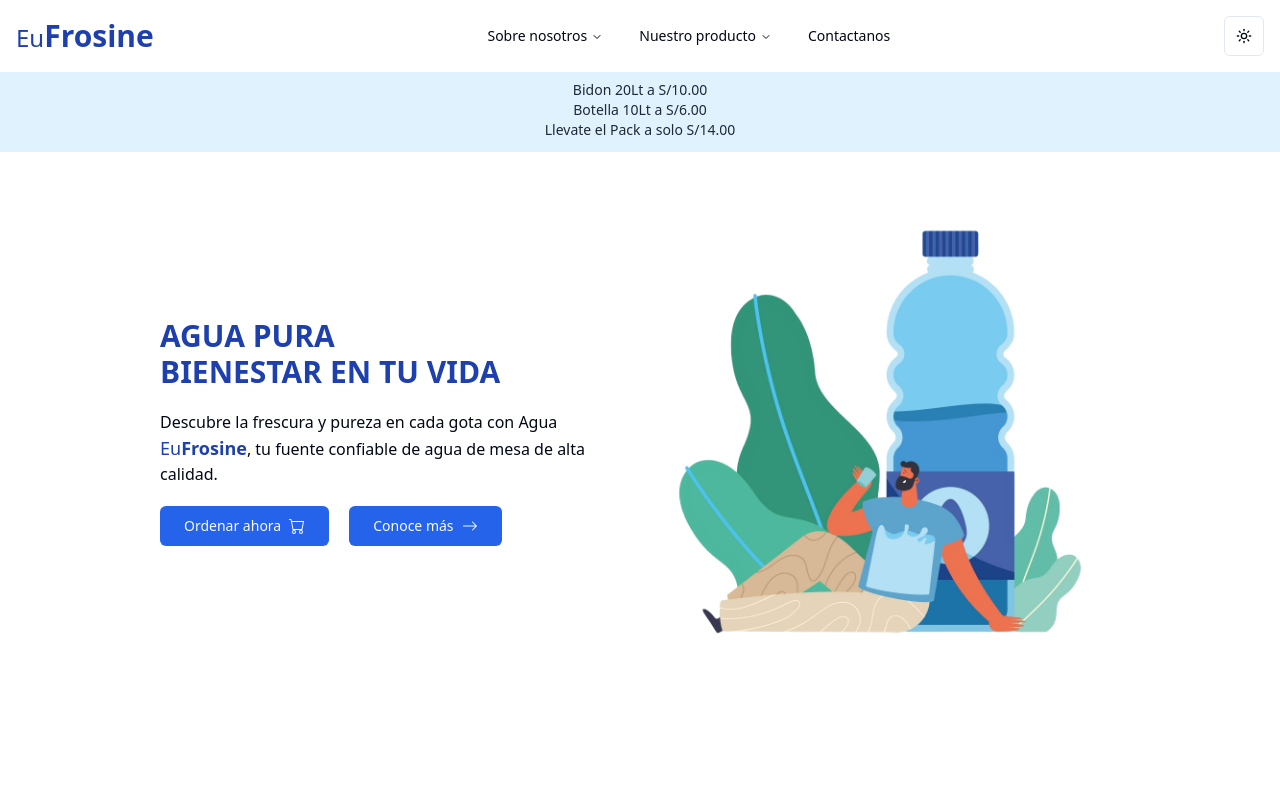
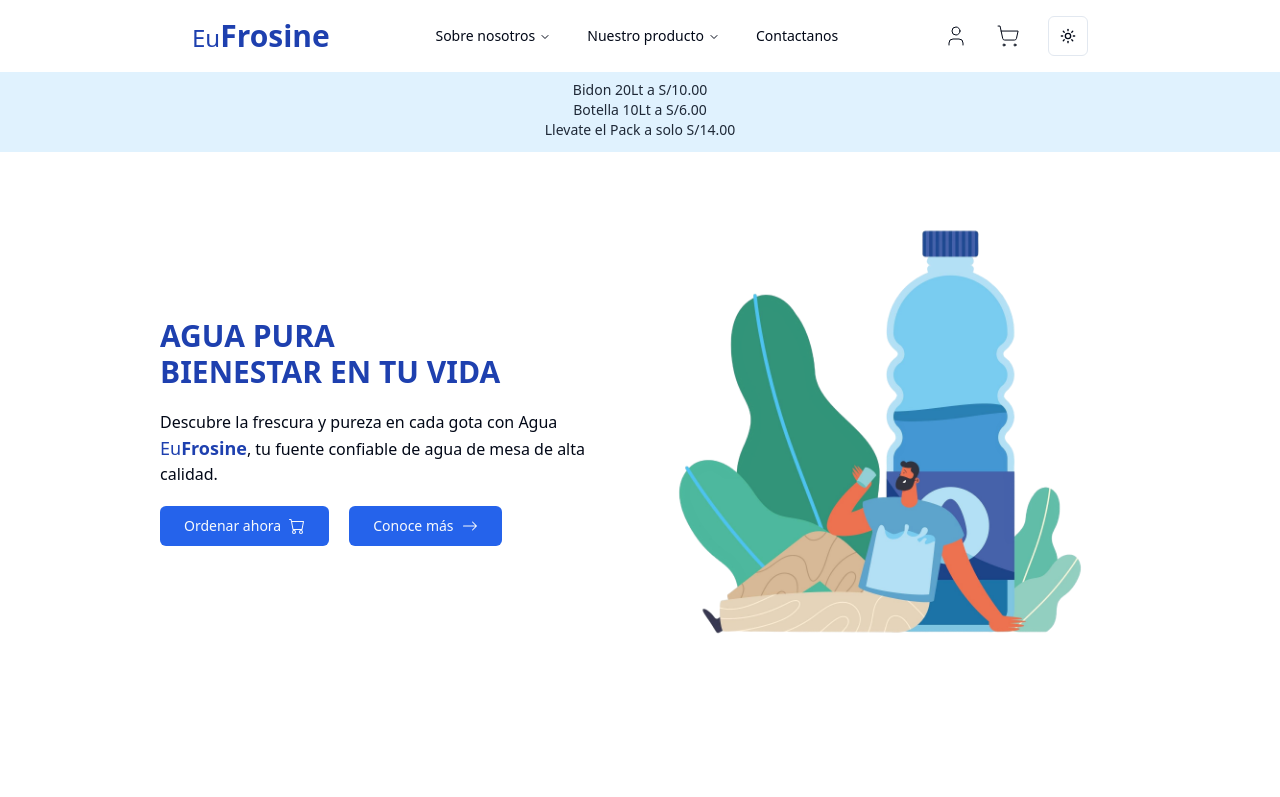
Before and after one commit to JoseSanchez90/frontend-eufrosine-web, a Next.js app: page / in a window 1280 px wide. Shown: the top 797 px of the page. Built offline with nearby package versions, Linux system fonts and the light colour scheme.

Commit message:
hidden previous & next

```diff
--- a/components/navbar.tsx
+++ b/components/navbar.tsx
@@ -1,5 +1,6 @@
 "use client"
 
+import { ShoppingCart, User } from "lucide-react";
 import { useRouter } from "next/navigation";
 import MenuList from "./menu-list";
 import ItemsMenuMobile from "./items-menu-mobile";
@@ -10,7 +11,7 @@ const Navbar = () => {
     const router = useRouter()
 
     return (
-        <div className="flex flex-row justify-between items-center p-4 cursor-pointer">
+        <div className="flex flex-row justify-between items-center p-4 md:px-48 mx-auto cursor-pointer">
             <h1 className="text-2xl text-blue-800 dark:text-blue-600 font-normal" onClick={() => router.push("/")}>Eu<span className="text-3xl font-bold">Frosine</span></h1>
             <div className="items-center justify-between hidden sm:flex">
                 <MenuList/>
@@ -18,7 +19,9 @@ const Navbar = () => {
             <div className="flex sm:hidden">
                 <ItemsMenuMobile/>
             </div>
-            <div className="flex flex-row items-center justify-between gap-2 sm:gap-7">
+            <div className="flex items-center justify-between gap-2 sm:gap-7">
+                <User strokeWidth={1} className="cursor-pointer" onClick={() => router.push("/usuario")}/>
+                <ShoppingCart strokeWidth={1} className="cursor-pointer" onClick={() => router.push("/carrito-compras")}/>
                 <ToggleTheme/>
             </div>
         </div>
--- a/components/news-banner.tsx
+++ b/components/news-banner.tsx
@@ -81,8 +81,8 @@ const NewsBanner = () => {
                             </CarouselItem>
                             ))}
                         </CarouselContent>
-                            <CarouselPrevious />
-                            <CarouselNext />
+                            <CarouselPrevious className="hidden sm:flex" />
+                            <CarouselNext className="hidden sm:flex" />
                     </Carousel>
                 </div>
             </div>
```
